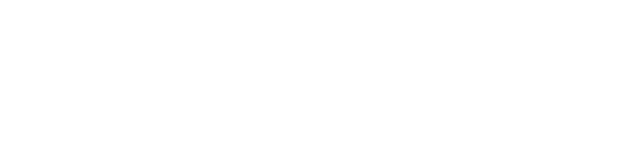
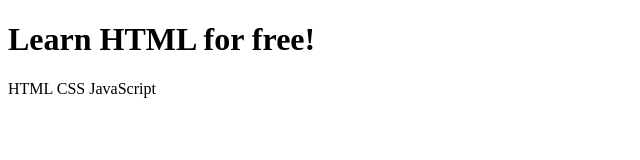
Before and after one commit to PlisNikolayCoding/Learn-HTML-Platform, a plain HTML site: page index.html in a window 1280 px wide. Shown: the whole page, without its empty margins (0-640 px from the left). Drawn offline with Linux system fonts and the light colour scheme.

Commit message:
Update index.html

```diff
--- a/index.html
+++ b/index.html
@@ -1,9 +1,14 @@
 <!DOCTYPE html>
-<html lang="en">
+<html lang="en-US">
   <head>
     <title>Learn HTML</title>
   </head>
   <body>
-
+    <h1>Learn HTML for free!</h1>
+    <div>
+      <span>HTML</span>
+      <span>CSS</span>
+      <span>JavaScript</span>
+    </div>
   </body>
 </html>
```
